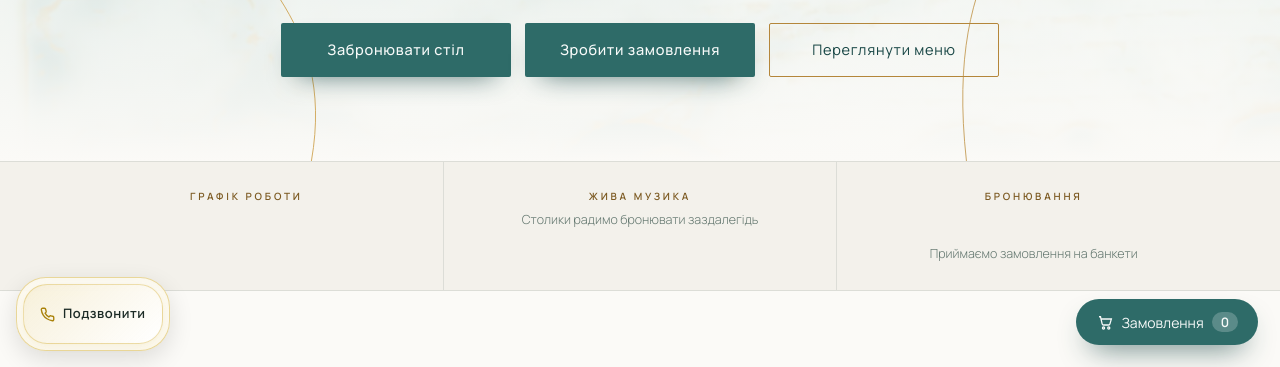
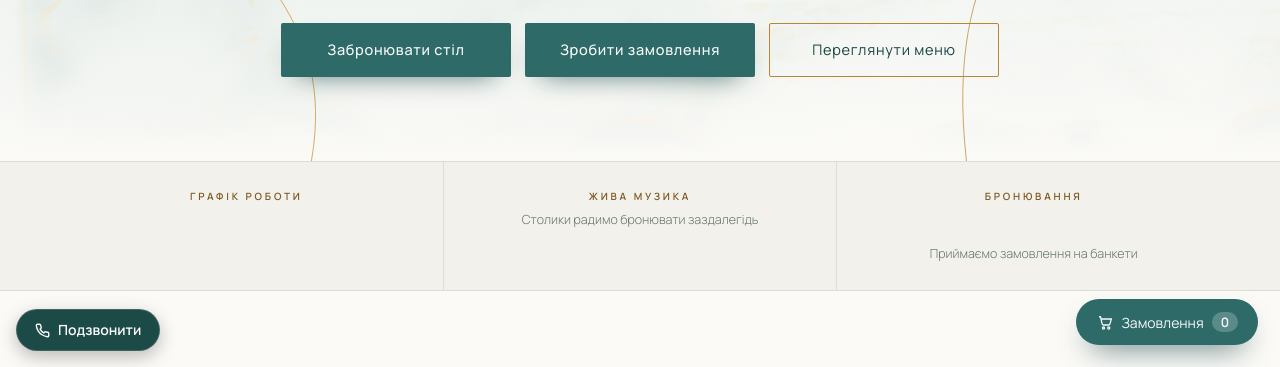
Before and after one commit to gumilind-create/kutochokappp, a website: page app/index.html in a window 1280 px wide. Shown: the part 433-800 px from the top of the page. Drawn offline with Linux system fonts and the light colour scheme; no server answers; a web font is replaced by a local one.

Commit message:
Update index.html

```diff
--- a/app/index.html
+++ b/app/index.html
@@ -330,9 +330,9 @@
 <div class="sheet" id="dishSheet" role="dialog" aria-modal="true" aria-hidden="true"></div>
 <div class="sheet" id="cartSheet" role="dialog" aria-modal="true" aria-hidden="true"></div>
 
-<div class="bar" style="position: fixed !important; bottom: calc(16px + env(safe-area-inset-bottom, 0px)) !important; left: 16px !important; right: auto !important; width: auto !important; height: auto !important; display: inline-flex !important; align-items: center !important; justify-content: center !important; background: rgba(255, 255, 255, 0.88) !important; backdrop-filter: blur(16px) !important; -webkit-backdrop-filter: blur(16px) !important; border: 1px solid rgba(212, 175, 55, 0.5) !important; border-radius: 30px !important; box-shadow: 0 8px 25px rgba(0, 0, 0, 0.12), inset 0 0 12px rgba(212, 175, 55, 0.15) !important; padding: 6px 6px !important; margin: 0 !important; z-index: 999999 !important;">
- <a class="pri" href="tel:+380950258778" data-tel="1" data-en="Call us" style="display: flex !important; align-items: center !important; gap: 8px !important; color: #1c2b26 !important; text-decoration: none !important; font-size: 13px !important; font-weight: 600 !important; padding: 8px 16px !important; border-radius: 24px !important; background: linear-gradient(135deg, rgba(212, 175, 55, 0.18) 0%, rgba(255, 255, 255, 0.8) 100%) !important; border: 1px solid rgba(212, 175, 55, 0.4) !important; box-shadow: 0 2px 8px rgba(212, 175, 55, 0.2) !important;">
-  <svg width="15" height="15" viewBox="0 0 24 24" fill="none" stroke="#aa820a" stroke-width="2.2" stroke-linecap="round" stroke-linejoin="round"><path d="M22 16.92v3a2 2 0 0 1-2.18 2 19.79 19.79 0 0 1-8.63-3.07 19.5 19.5 0 0 1-6-6 19.79 19.79 0 0 1-3.07-8.67A2 2 0 0 1 4.11 2h3a2 2 0 0 1 2 1.72 12.84 12.84 0 0 0 .7 2.81 2 2 0 0 1-.45 2.11L8.09 9.91a16 16 0 0 0 6 6l1.27-1.27a2 2 0 0 1 2.11-.45 12.84 12.84 0 0 0 2.81.7A2 2 0 0 1 22 16.92z"></path></svg>
+<div style="position: fixed !important; bottom: calc(16px + env(safe-area-inset-bottom, 0px)) !important; left: 16px !important; z-index: 999999 !important;">
+ <a href="tel:+380950258778" style="display: inline-flex !important; align-items: center !important; justify-content: center !important; gap: 8px !important; color: #ffffff !important; text-decoration: none !important; font-size: 14px !important; font-weight: 600 !important; height: 42px !important; padding: 0 18px !important; border-radius: 24px !important; background: #1c4a46 !important; border: 1px solid rgba(255, 255, 255, 0.15) !important; box-shadow: 0 6px 18px rgba(0, 0, 0, 0.25) !important; box-sizing: border-box !important;">
+  <svg width="15" height="15" viewBox="0 0 24 24" fill="none" stroke="#ffffff" stroke-width="2.2" stroke-linecap="round" stroke-linejoin="round"><path d="M22 16.92v3a2 2 0 0 1-2.18 2 19.79 19.79 0 0 1-8.63-3.07 19.5 19.5 0 0 1-6-6 19.79 19.79 0 0 1-3.07-8.67A2 2 0 0 1 4.11 2h3a2 2 0 0 1 2 1.72 12.84 12.84 0 0 0 .7 2.81 2 2 0 0 1-.45 2.11L8.09 9.91a16 16 0 0 0 6 6l1.27-1.27a2 2 0 0 1 2.11-.45 12.84 12.84 0 0 0 2.81.7A2 2 0 0 1 22 16.92z"></path></svg>
   <span>Подзвонити</span>
  </a>
 </div>
```
